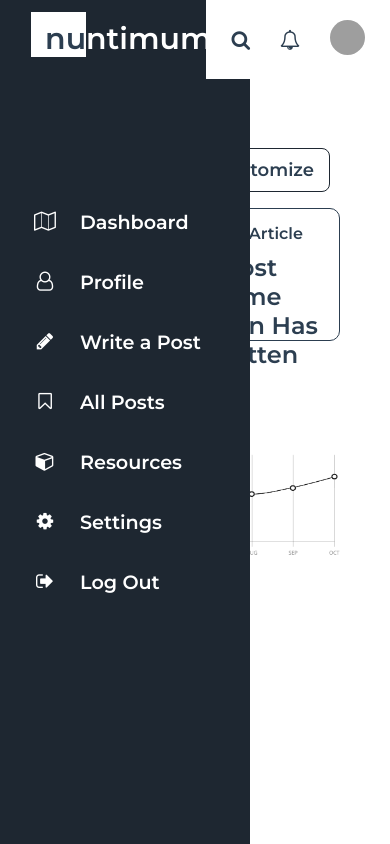
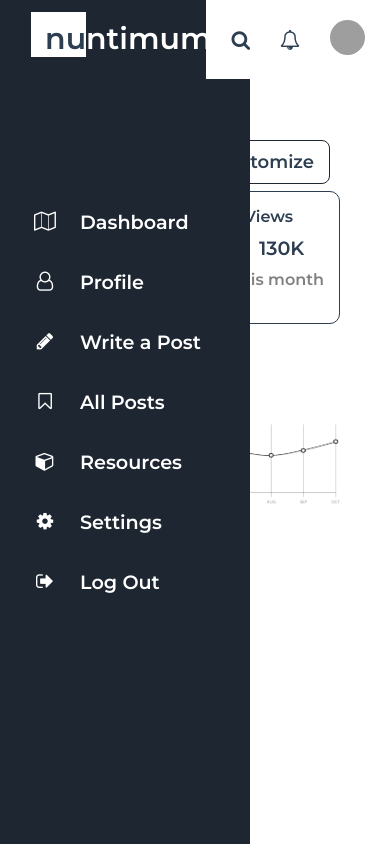
Before and after one commit to myduyen14125/VueJS, a Vue app in the folder vuerouter-project/: page /dashboard in a window 390 px wide. Built offline with nearby package versions, Linux system fonts and the light colour scheme; grey boxes are pictures that could not be loaded.

Commit message:
update res dashboard

```diff
--- a/vuerouter-project/src/layout/secret.vue
+++ b/vuerouter-project/src/layout/secret.vue
@@ -38,4 +38,5 @@ export default ({
     align-items: flex-end;
     margin-left: 250px;
 }
+
 </style>
--- a/vuerouter-project/src/views/Dashboard.vue
+++ b/vuerouter-project/src/views/Dashboard.vue
@@ -5,23 +5,23 @@
       <button class="customize-button">Customize</button>
     </div>
     <div class="discription-container">
-      <div class="box" style="width: 12%">
+      <div class="box sumup">
         <span style="display: block;text-align: left;">Total Posts</span>
         <div class="info">
           <div style="margin: 0 10px" class="fa fa-pencil"></div>
           <span class="number">214</span>
         </div>
-        <span style="color: gray; display: block;text-align: right;">This month</span>
+        <span style="color: gray; display: block;text-align: right;" class="time">This month</span>
       </div>
-      <div class="box" style="width: 12%">
+      <div class="box sumup">
         <span style="display: block;text-align: left;">Total Views</span>
         <div class="info">
           <div style="margin: 0 10px" class="fa fa-eye"></div>
           <span class="number">130K</span>
         </div>
-        <span style="color: gray; display: block;text-align: right;">This month</span>
+        <span style="color: gray; display: block;text-align: right;" class="time">This month</span>
       </div>
-      <div class="box">
+      <div class="box article">
         <span>Most Viewed Article</span>
         <div class="info">
           The Most Awesome Article Man Has Ever Written
@@ -83,6 +83,9 @@ export default ({
   padding: 15px;
   height: 80%;
 }
+.sumup{
+  width: 124px;
+}
 .box .info{
   font-size: 1.5rem;
   display: flex;
@@ -92,4 +95,18 @@ export default ({
 .total-view{
   margin-top: 50px;
 }
+/* Responsive */
+@media screen and (max-width: 1320px) {
+    h1{
+        font-size: 1.6rem;
+    }
+    .box .info{
+      font-size: 1.2rem;
+    }
+}
+@media screen and (max-width: 1140px){
+    .article{
+      display: none;
+    }
+}
 </style>
```
